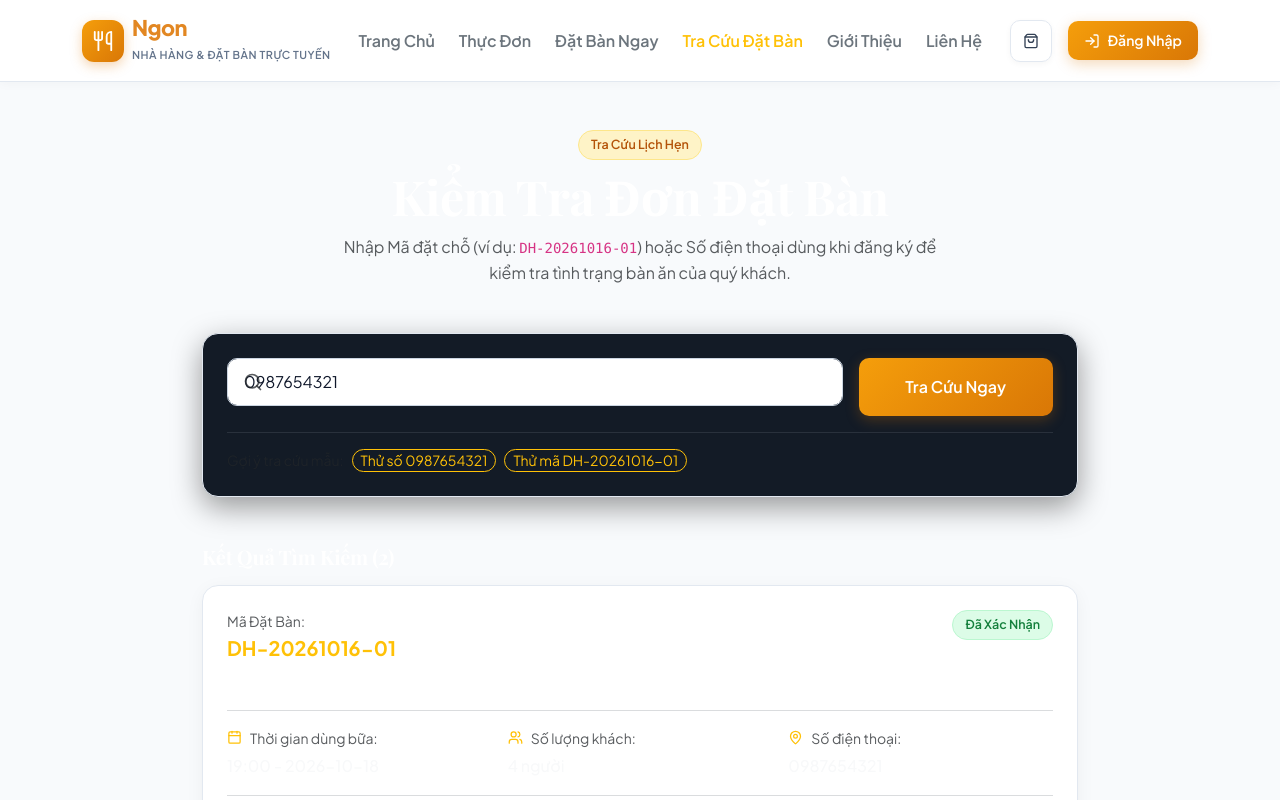
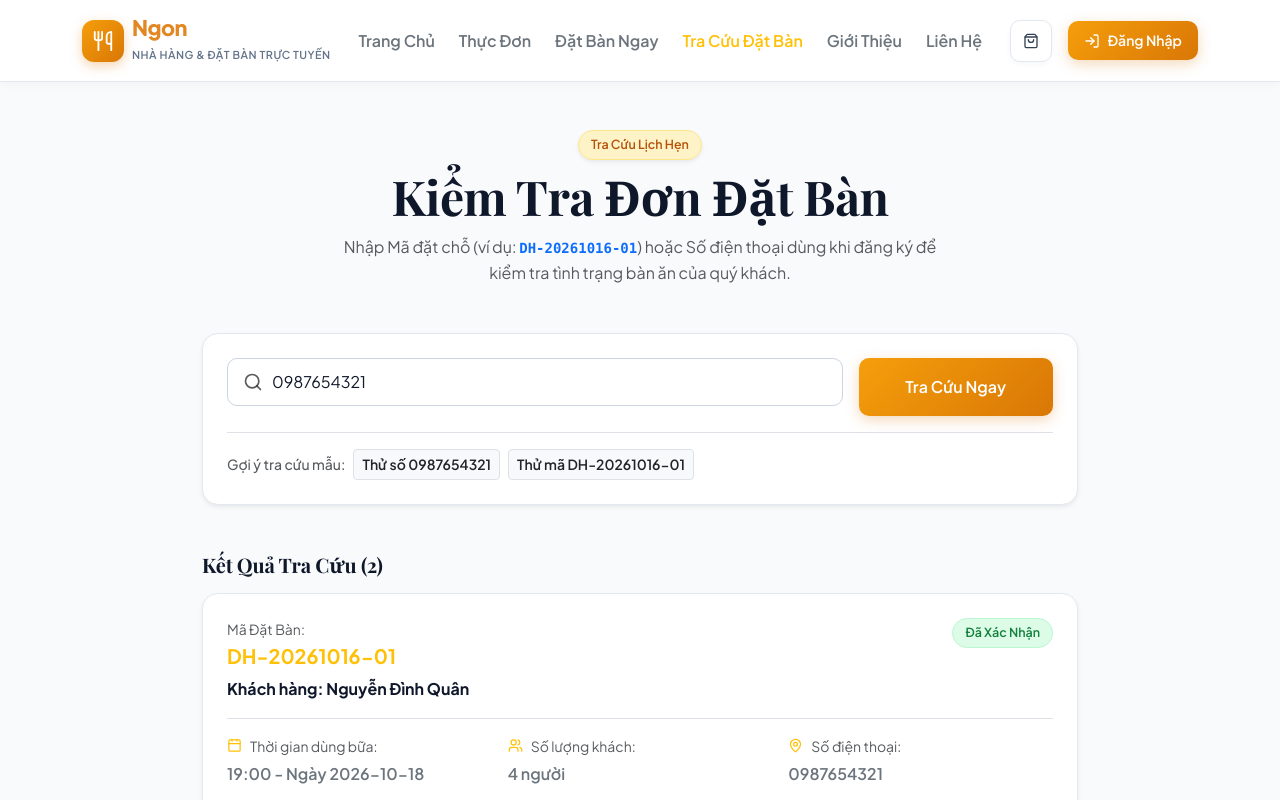
Before and after one commit to NDQUAN1101/FER202_Ass_QuanNDHE194551, a React (Vite) app: page /booking-lookup in a window 1280 px wide. Both pictures are taken after a click on the button "Thử số 0987654321". Shown: the top 800 px of the page. Built offline with nearby package versions, Linux system fonts and the light colour scheme; data requests are answered from the project's data file; a web font is replaced by a local one.

Commit message:
fix: convert booking lookup and remaining pages to clean light theme

```diff
--- a/src/pages/public/BookingLookup.jsx
+++ b/src/pages/public/BookingLookup.jsx
@@ -1,7 +1,7 @@
 import React, { useState } from 'react';
-import { reservationApi, tableApi } from '../../services/api';
+import { reservationApi } from '../../services/api';
 import { useToast } from '../../context/ToastContext';
-import { Search, Calendar, Clock, MapPin, Users, AlertCircle, XCircle } from 'lucide-react';
+import { Search, Calendar, MapPin, Users, AlertCircle, XCircle } from 'lucide-react';
 
 const BookingLookup = () => {
   const [searchTerm, setSearchTerm] = useState('');
@@ -33,7 +33,6 @@ const BookingLookup = () => {
       try {
         await reservationApi.updateStatus(resId, 'Cancelled');
         addToast('Đã hủy đơn đặt bàn thành công!', 'success');
-        // Update state locally
         setResults(prev => prev.map(r => r.id === resId ? { ...r, status: 'Cancelled' } : r));
       } catch (err) {
         console.error(err);
@@ -64,17 +63,17 @@ const BookingLookup = () => {
       <div className="container" style={{ maxWidth: '900px' }}>
         {/* Header */}
         <div className="text-center mb-5">
-          <span className="badge-gold mb-2 d-inline-block">Tra Cứu Lịch Hẹn</span>
-          <h1 className="text-white fw-bold display-5 mb-2">Kiểm Tra Đơn Đặt Bàn</h1>
+          <span className="badge-gold mb-2 d-inline-block shadow-sm">Tra Cứu Lịch Hẹn</span>
+          <h1 className="fw-bold display-5 mb-2 text-heading">Kiểm Tra Đơn Đặt Bàn</h1>
           <p className="text-muted mx-auto" style={{ maxWidth: '600px' }}>
-            Nhập Mã đặt chỗ (ví dụ: <code>DH-20261016-01</code>) hoặc Số điện thoại dùng khi đăng ký để kiểm tra tình trạng bàn ăn của quý khách.
+            Nhập Mã đặt chỗ (ví dụ: <code className="text-primary fw-bold">DH-20261016-01</code>) hoặc Số điện thoại dùng khi đăng ký để kiểm tra tình trạng bàn ăn của quý khách.
           </p>
         </div>
 
         {/* Search Bar Box */}
         <div
-          className="p-4 rounded-4 mb-5"
-          style={{ backgroundColor: '#131b26', border: '1px solid var(--border-color)', boxShadow: '0 10px 30px rgba(0,0,0,0.4)' }}
+          className="p-4 rounded-4 mb-5 bg-white shadow-sm"
+          style={{ border: '1px solid var(--border-color)' }}
         >
           <form onSubmit={handleSearch} className="row g-3">
             <div className="col-md-9">
@@ -82,11 +81,11 @@ const BookingLookup = () => {
                 <Search
                   size={20}
                   className="position-absolute text-muted"
-                  style={{ top: '50%', left: '16px', transform: 'translateY(-50%)' }}
+                  style={{ top: '50%', left: '16px', transform: 'translateY(-50%)', zIndex: 3 }}
                 />
                 <input
                   type="text"
-                  className="form-control form-control-custom ps-5 py-3"
+                  className="form-control form-control-custom input-with-icon py-3"
                   placeholder="Nhập Mã đặt bàn (DH-...) hoặc Số điện thoại của bạn..."
                   value={searchTerm}
                   onChange={(e) => setSearchTerm(e.target.value)}
@@ -106,15 +105,15 @@ const BookingLookup = () => {
           </form>
 
           {/* Quick Test Demo Button */}
-          <div className="mt-3 pt-3 border-top border-secondary border-opacity-25 d-flex align-items-center gap-2 small text-muted">
-            <span>Gợi ý tra cứu mẫu:</span>
+          <div className="mt-3 pt-3 border-top d-flex align-items-center gap-2 small text-muted">
+            <span className="fw-medium">Gợi ý tra cứu mẫu:</span>
             <button
               type="button"
               onClick={() => {
                 setSearchTerm('0987654321');
-                reservationApi.getByIdOrPhone('0987654321').then(data => setResults(data));
+                reservationApi.getByIdOrPhone('0987654321').then(setResults);
               }}
-              className="btn btn-sm btn-outline-warning py-0 px-2 rounded-pill"
+              className="btn btn-sm btn-light border text-dark fw-semibold"
             >
               Thử số 0987654321
             </button>
@@ -122,28 +121,28 @@ const BookingLookup = () => {
               type="button"
               onClick={() => {
                 setSearchTerm('DH-20261016-01');
-                reservationApi.getByIdOrPhone('DH-20261016-01').then(data => setResults(data));
+                reservationApi.getByIdOrPhone('DH-20261016-01').then(setResults);
               }}
-              className="btn btn-sm btn-outline-warning py-0 px-2 rounded-pill"
+              className="btn btn-sm btn-light border text-dark fw-semibold"
             >
               Thử mã DH-20261016-01
             </button>
           </div>
         </div>
 
-        {/* Results Area */}
+        {/* Results Display */}
         {results !== null && (
           <div>
             <div className="d-flex justify-content-between align-items-center mb-3">
-              <h5 className="text-white fw-bold mb-0">
-                Kết Quả Tìm Kiếm ({results.length})
+              <h5 className="fw-bold mb-0 text-heading">
+                Kết Quả Tra Cứu ({results.length})
               </h5>
             </div>
 
             {results.length === 0 ? (
-              <div className="glass-panel p-5 text-center my-3">
-                <AlertCircle size={44} className="text-warning mb-3 opacity-50" />
-                <h5 className="text-white fw-bold">Không tìm thấy đơn đặt bàn nào</h5>
+              <div className="glass-panel p-5 text-center my-3 bg-white shadow-sm">
+                <AlertCircle size={44} className="text-warning mb-3 opacity-75" />
+                <h5 className="fw-bold text-heading">Không tìm thấy đơn đặt bàn nào</h5>
                 <p className="text-muted small">
                   Quý khách vui lòng kiểm tra lại chính xác Mã đơn hoặc Số điện thoại đã đăng ký.
                 </p>
@@ -153,14 +152,14 @@ const BookingLookup = () => {
                 {results.map((res) => (
                   <div
                     key={res.id}
-                    className="glass-panel p-4 position-relative"
+                    className="glass-panel p-4 position-relative bg-white shadow-sm"
                     style={{ border: '1px solid var(--border-color)' }}
                   >
-                    <div className="d-flex flex-column flex-sm-row justify-content-between align-items-sm-start gap-2 pb-3 mb-3 border-bottom border-secondary border-opacity-25">
+                    <div className="d-flex flex-column flex-sm-row justify-content-between align-items-sm-start gap-2 pb-3 mb-3 border-bottom">
                       <div>
                         <div className="small text-muted">Mã Đặt Bàn:</div>
                         <span className="fs-5 fw-bold text-warning">{res.id}</span>
-                        <div className="text-white fw-medium mt-1">Khách hàng: {res.customerName}</div>
+                        <div className="fw-bold mt-1 text-heading">Khách hàng: {res.customerName}</div>
                       </div>
                       <div className="d-flex align-items-center gap-2">
                         {renderStatusBadge(res.status)}
@@ -183,8 +182,8 @@ const BookingLookup = () => {
                           <Calendar size={15} className="text-warning" />
                           <span>Thời gian dùng bữa:</span>
                         </div>
-                        <div className="text-light fw-medium">
-                          {res.timeSlot} - {res.date}
+                        <div className="fw-semibold text-secondary">
+                          {res.timeSlot} - Ngày {res.date}
                         </div>
                       </div>
 
@@ -193,7 +192,7 @@ const BookingLookup = () => {
                           <Users size={15} className="text-warning" />
                           <span>Số lượng khách:</span>
                         </div>
-                        <div className="text-light fw-medium">{res.guestsCount} người</div>
+                        <div className="fw-semibold text-secondary">{res.guestsCount} người</div>
                       </div>
 
                       <div className="col-md-4 col-sm-6">
@@ -201,19 +200,19 @@ const BookingLookup = () => {
                           <MapPin size={15} className="text-warning" />
                           <span>Số điện thoại:</span>
                         </div>
-                        <div className="text-light fw-medium">{res.phone}</div>
+                        <div className="fw-semibold text-secondary">{res.phone}</div>
                       </div>
                     </div>
 
                     {/* Pre-ordered dishes if any */}
                     {res.orderItems && res.orderItems.length > 0 && (
-                      <div className="mt-3 pt-3 border-top border-secondary border-opacity-25">
+                      <div className="mt-3 pt-3 border-top">
                         <div className="small text-muted mb-2">Món ăn chuẩn bị trước:</div>
                         <div className="d-flex flex-wrap gap-2">
                           {res.orderItems.map((item, idx) => (
                             <span
                               key={idx}
-                              className="badge bg-dark border border-secondary px-3 py-2 text-light"
+                              className="badge bg-light text-dark border px-3 py-2 fw-medium"
                             >
                               {item.foodName} &times; <strong>{item.quantity}</strong> ({formatVND(item.total)})
                             </span>
```
Also changed, not shown: src/pages/public/About.jsx (+7 -7 lines), src/pages/public/BookingSuccess.jsx (+13 -13 lines), src/pages/public/Contact.jsx (+15 -15 lines), src/index.css (line endings or trailing spaces), src/pages/public/Login.jsx (line endings or trailing spaces).
